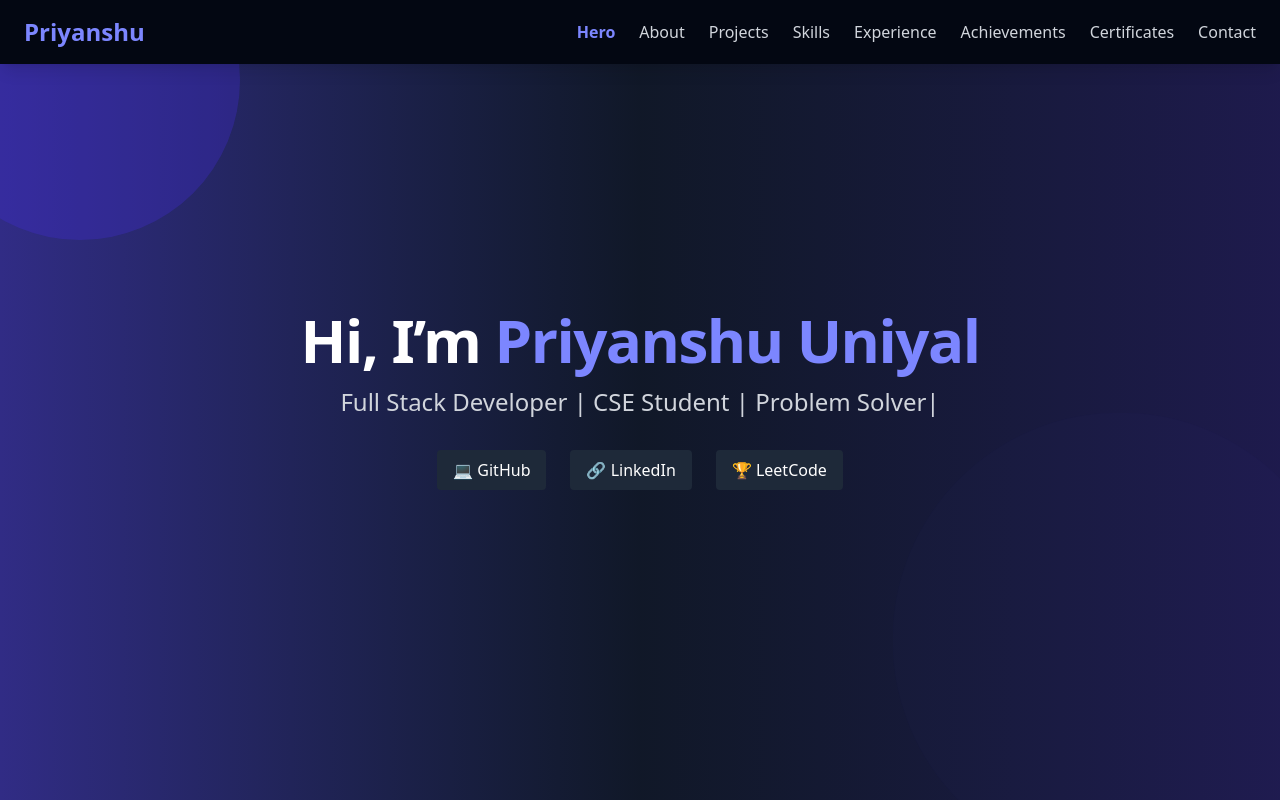
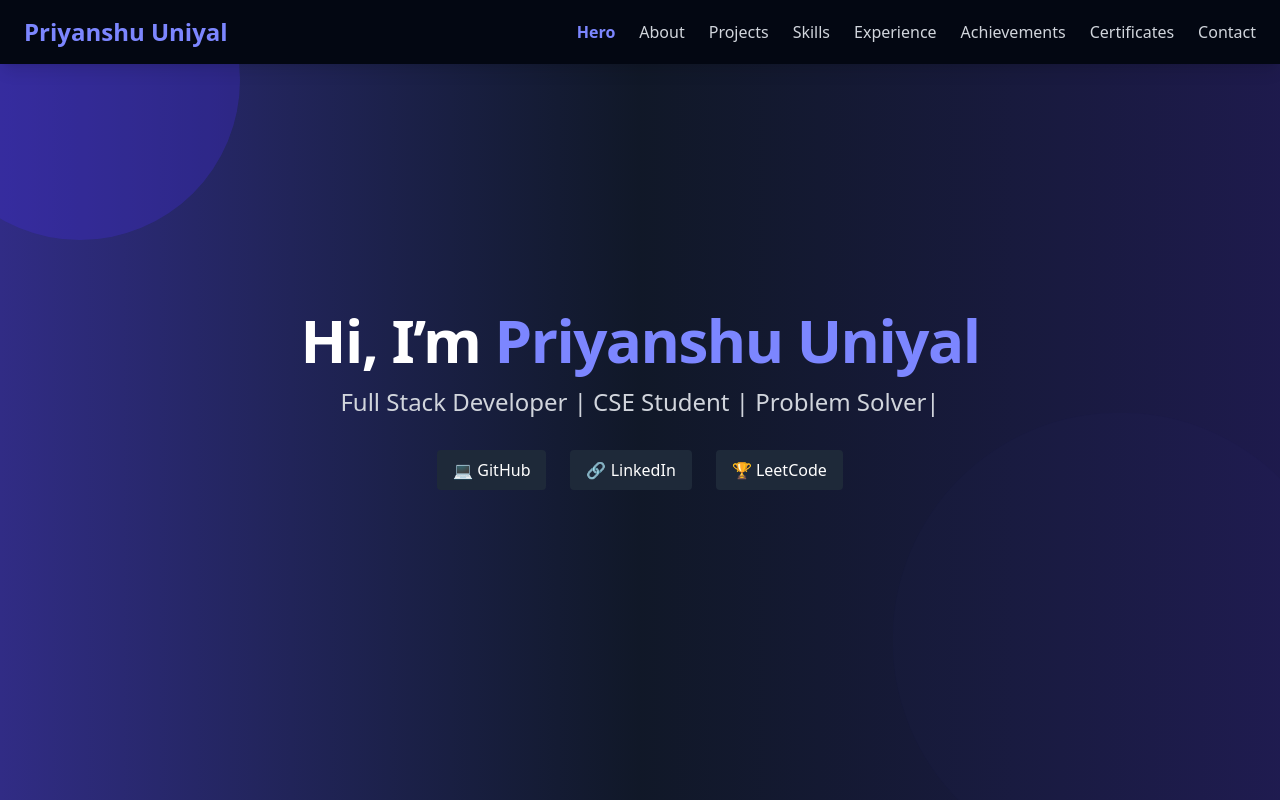
Before and after one commit to Priyanshu271104/Portfolio, a React (Vite) app: page / in a window 1280 px wide. Shown: the top 800 px of the page. Built offline with nearby package versions, Linux system fonts and the light colour scheme.

Commit message:
Update Navbar.jsx

```diff
--- a/src/Component/Navbar.jsx
+++ b/src/Component/Navbar.jsx
@@ -8,7 +8,7 @@
   return (
     <nav className="fixed w-full bg-gray-950 z-50 shadow-lg">
       <div className="max-w-7xl mx-auto flex justify-between items-center py-4 px-6">
-        <h1 className="text-2xl font-bold text-indigo-400 cursor-pointer">Priyanshu</h1>
+        <h1 className="text-2xl font-bold text-indigo-400 cursor-pointer">Priyanshu Uniyal</h1>
         <div className="hidden md:flex gap-6">
           {links.map((link) => (
             <ScrollLink
```
